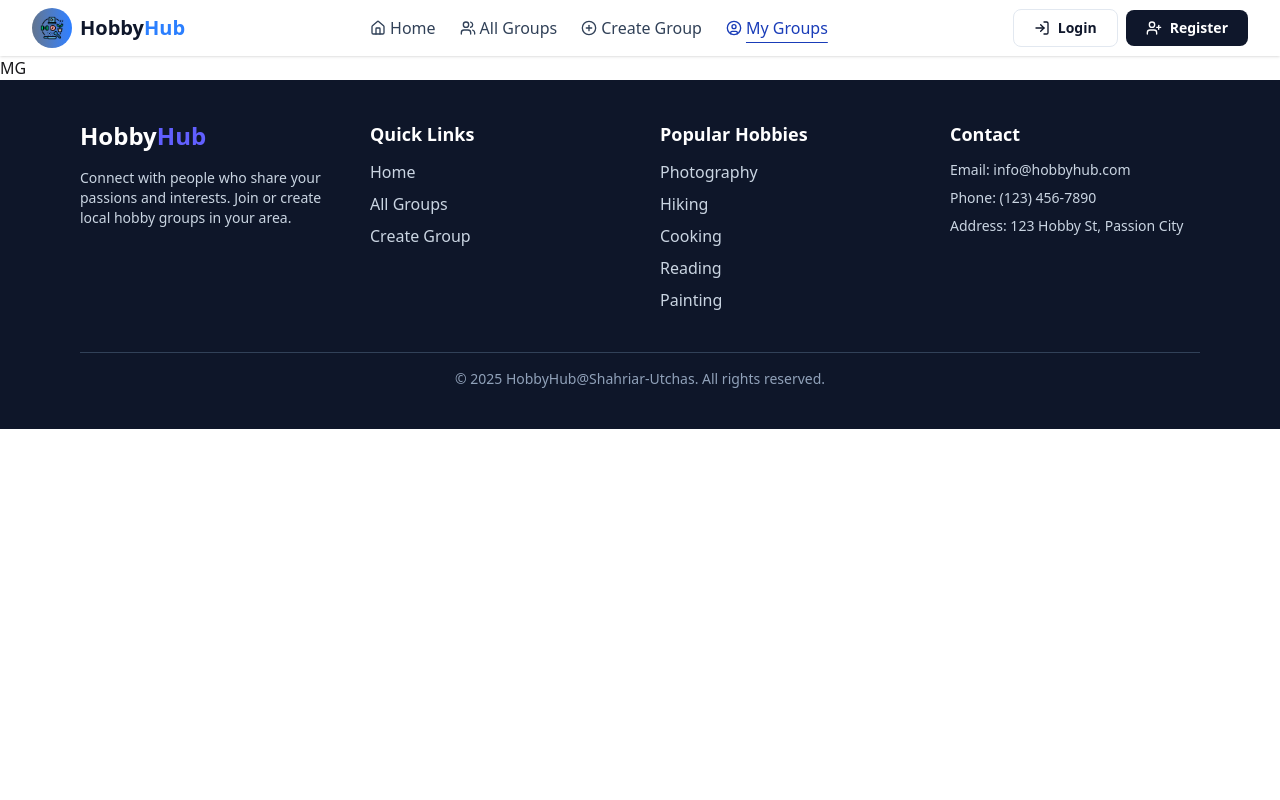
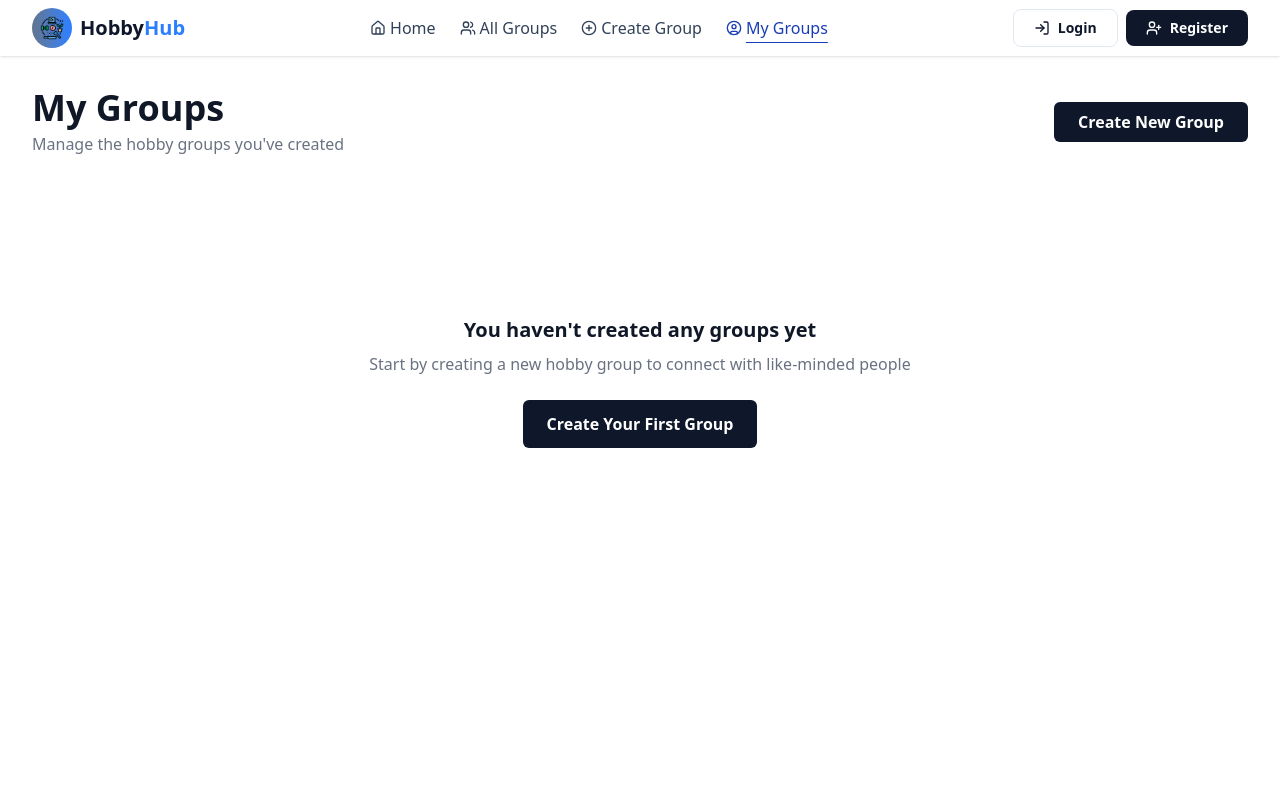
Before and after one commit to Shahriar-Utchas/HobbyHub-client, a React (Vite) app: page /my-groups in a window 1280 px wide. Shown: the top 800 px of the page. Built offline with nearby package versions, Linux system fonts and the light colour scheme.

Commit message:
MyGroups intial design complete

```diff
--- a/src/Pages/MyGroups/MyGroups.jsx
+++ b/src/Pages/MyGroups/MyGroups.jsx
@@ -2,8 +2,28 @@ import React from 'react';
 
 const MyGroups = () => {
     return (
-        <div>
-            <h1>MG</h1>
+        <div className="min-h-screen bg-white p-8">
+            {/* Top Bar */}
+            <div className="flex justify-between items-center">
+                <div>
+                    <h1 className="text-4xl font-bold text-gray-900">My Groups</h1>
+                    <p className="text-gray-500 mt-1">Manage the hobby groups you've created</p>
+                </div>
+                <button className="bg-[#0F172A] text-white font-semibold px-6 py-2 rounded-md hover:opacity-90">
+                    Create New Group
+                </button>
+            </div>
+
+            {/* Empty State */}
+            <div className="flex flex-col items-center justify-center mt-40 text-center">
+                <h2 className="text-xl font-semibold text-gray-900 mb-2">You haven't created any groups yet</h2>
+                <p className="text-gray-500 mb-6">
+                    Start by creating a new hobby group to connect with like-minded people
+                </p>
+                <button className="bg-[#0F172A] text-white font-semibold px-6 py-3 rounded-md hover:opacity-90">
+                    Create Your First Group
+                </button>
+            </div>
         </div>
     );
 };
```
